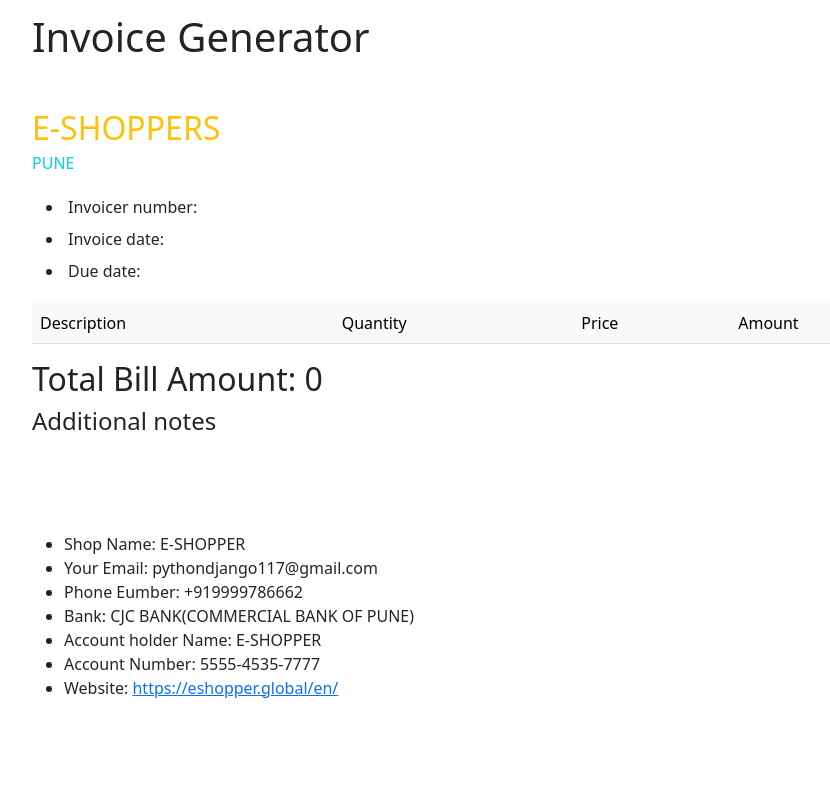
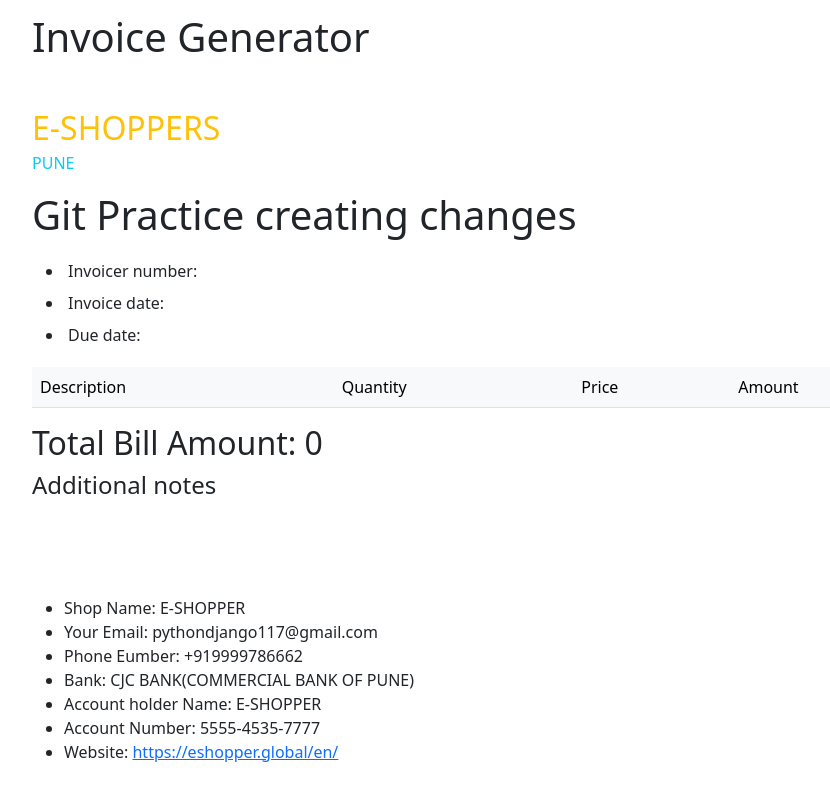
Before and after one commit to rajatpatle/E_shoppers_web, a React (Create React App) app in the folder new_crud/: page /invoice in a window 1280 px wide. Shown: the part 1382-2182 px from the top of the page, without its empty margins (146-976 px from the left). Built offline with nearby package versions, Linux system fonts and the light colour scheme.

Commit message:
commited some changes in clientdetails

```diff
--- a/new_crud/src/AppRoutes/Invoice/ClientDetails.js
+++ b/new_crud/src/AppRoutes/Invoice/ClientDetails.js
@@ -1,6 +1,7 @@
 export default function ClientDetails({ clientId, clientAddress }) {
   return (
     <>
+    <h1>Git Practice creating changes</h1>
       <section className="mt-10">
         <h2>{clientId}</h2>
         <p>{clientAddress}</p>
```
